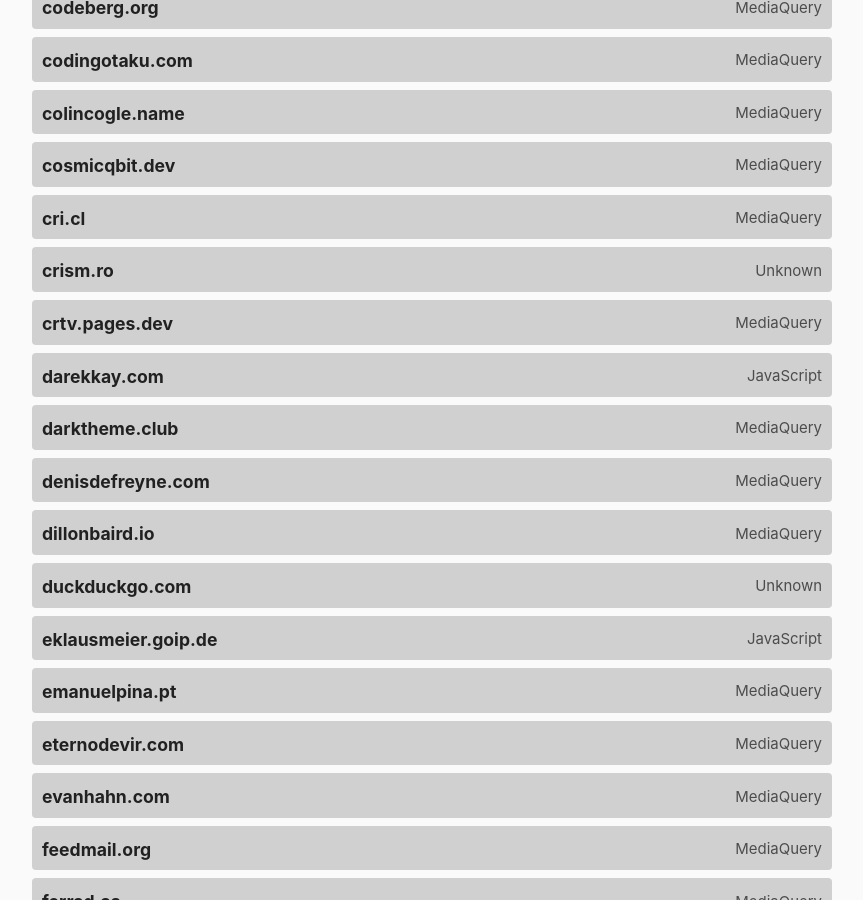
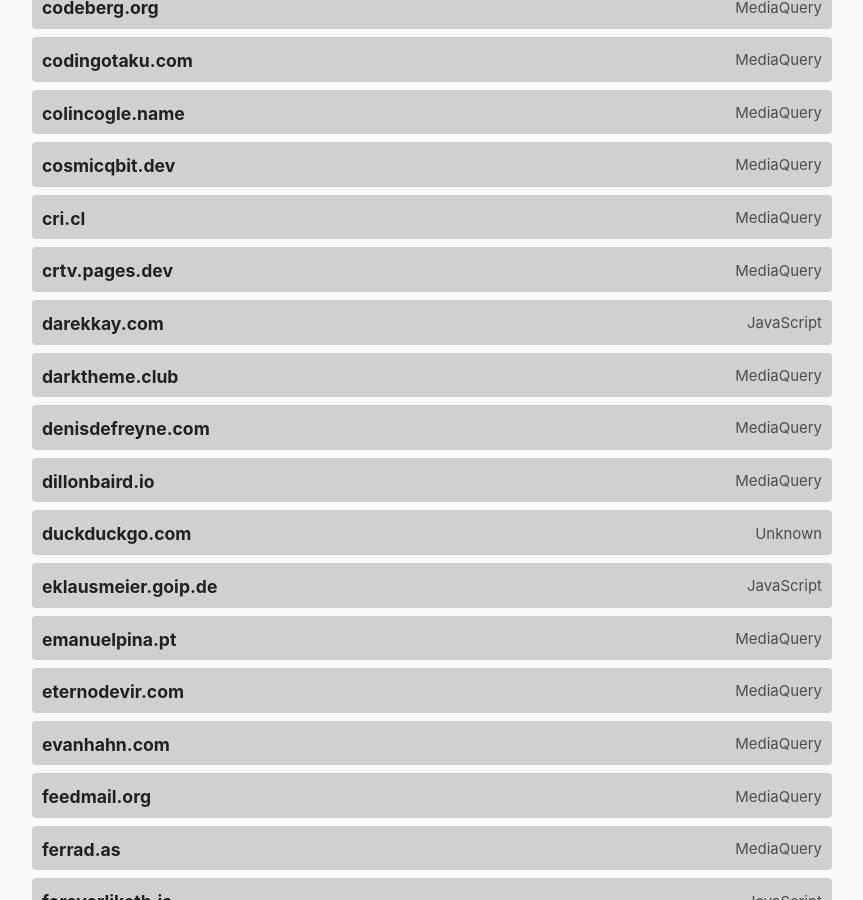
Before and after one commit to katherinek727/darktheme.club, a Jekyll site: the page built from index.md, in a window 1280 px wide and 900 px high, scrolled down 2111 px. Shown: the whole window, without its empty margins (208-1071 px from the left). Built offline with Jekyll 4.4.1, drawn with Linux system fonts in a browser that asks for light colours.

Commit message:
Remove site without light mode

```diff
--- a/_data/sites.yml
+++ b/_data/sites.yml
@@ -157,11 +157,6 @@
   url: https://cri.cl/
   method: mediaquery
   last_checked: 2024-07-04
-
-- domain: crism.ro
-  url: https://crism.ro/
-  method: MediaQuery
-  last_checked: 2024-07-28
 
 - domain: crtv.pages.dev
   url: https://crtv.pages.dev/
```
